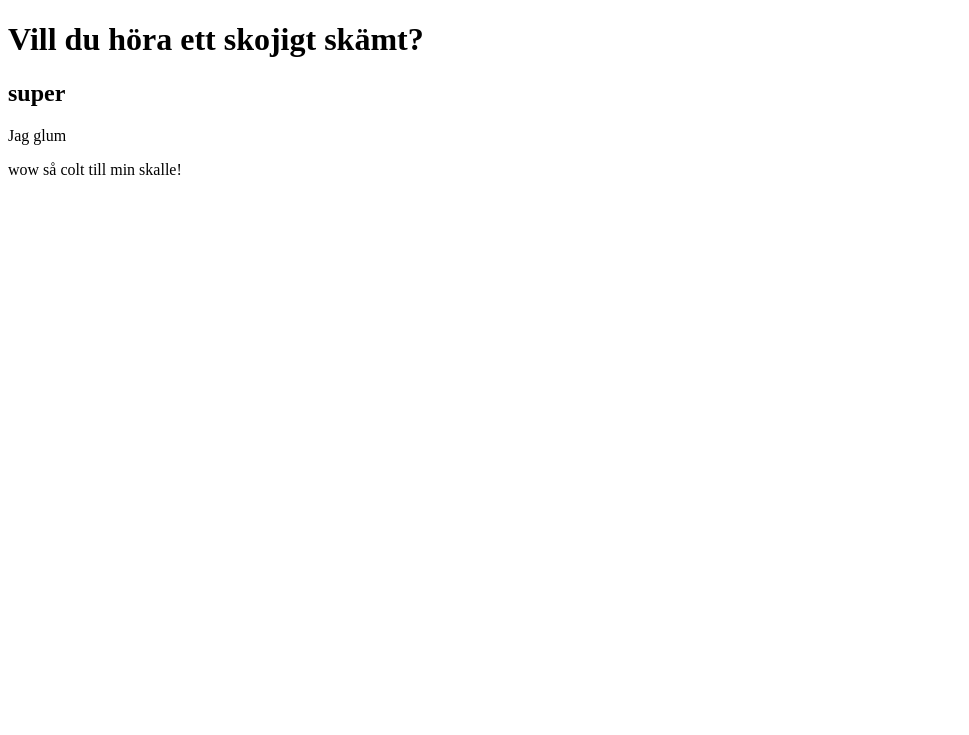
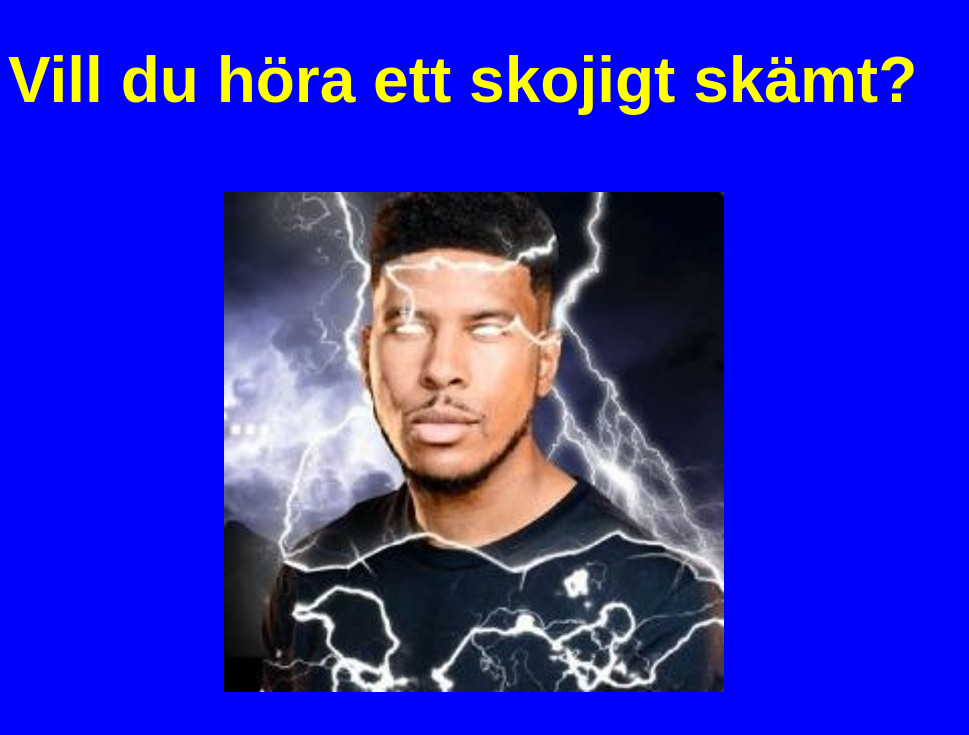
Before and after one commit to OliverEklund/teknik-webbintro, a plain HTML site: page docs/index.html in a window 1280 px wide. Shown: the whole page, without its empty margins (0-969 px from the left). Drawn offline with Linux system fonts and the light colour scheme.

Commit message:
jag har lagt till en bild

```diff
--- a/docs/index.html
+++ b/docs/index.html
@@ -6,10 +6,11 @@
     <meta name="viewport" content="width=device-width, initial-scale=1.0">
     <title>Document</title>
 </head>
+<link rel="stylesheet" href="style.css">
 <body>
    <h1>Vill du höra ett skojigt skämt?</h1>
-   <h2>super</h2>
-   <p>Jag glum</p>
-   <p>wow så colt till min skalle! </p>
 </body>
 </html>
+
+<main>
+    <img src="please.jpg" alt="please">
```
Also changed, not shown: docs/please.jpg (added).
